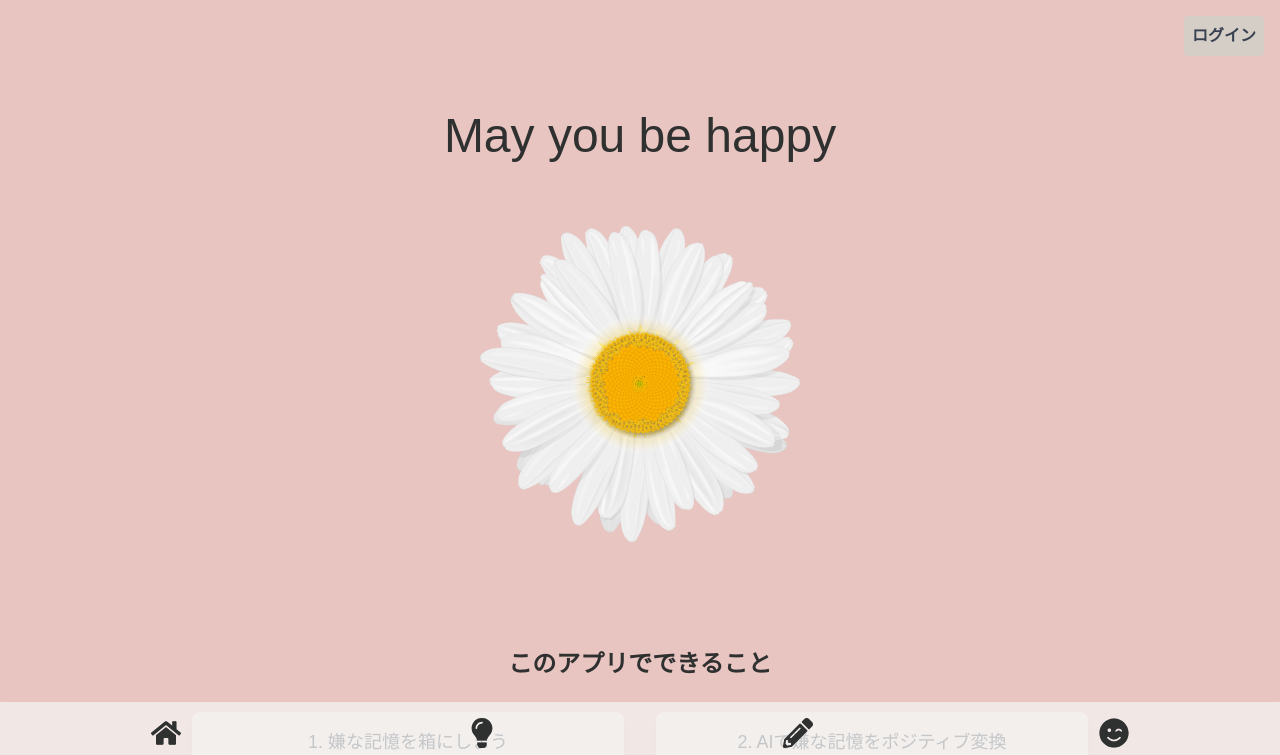
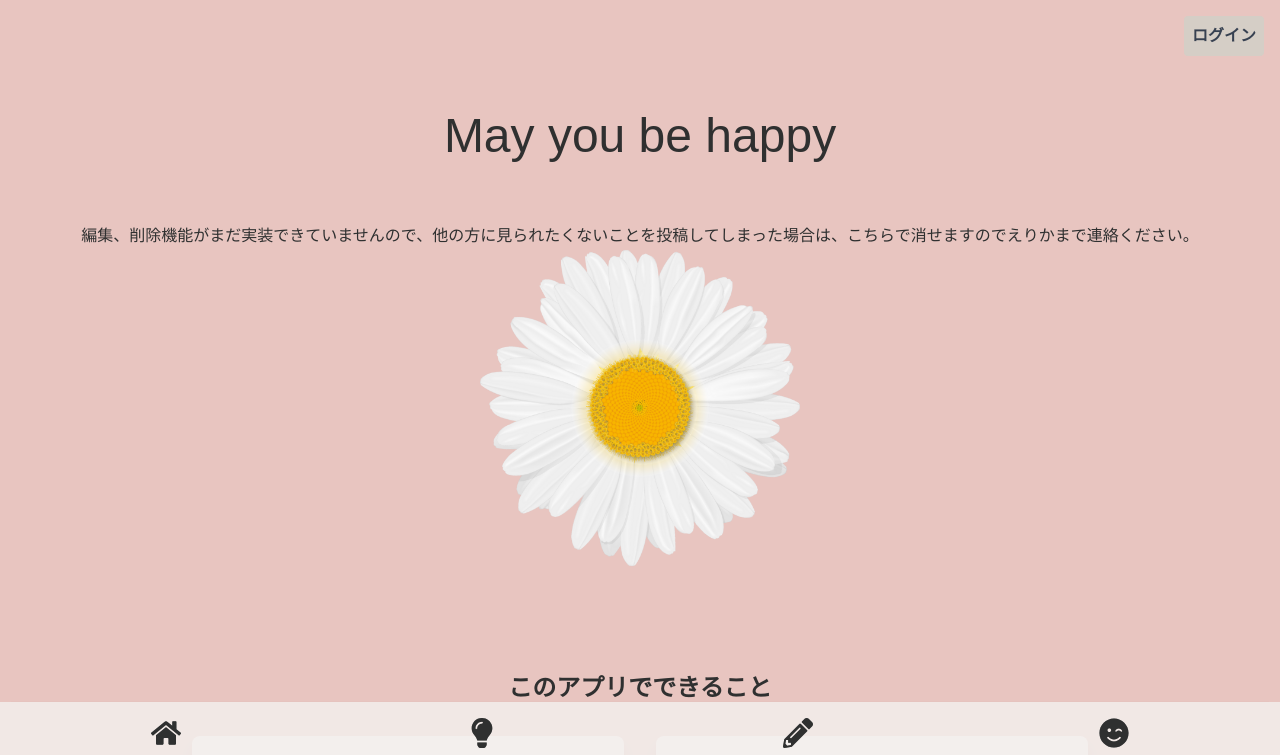
Before and after one commit to erika-to-omochi/be-happy-front, a Next.js app: page / in a window 1280 px wide. Shown: the top 755 px of the page. Built offline with nearby package versions, Linux system fonts and the light colour scheme; a web font is replaced by a local one.

Commit message:
footerの順序を変更

```diff
--- a/src/app/page.jsx
+++ b/src/app/page.jsx
@@ -10,6 +10,7 @@ function App() {
   return (
     <div className="min-h-screen flex flex-col items-center justify-center p-4 bg-[#E8C5C0]">
       <h1 className="text-6xl lg:text-5xl md:text-5xl sm:text-4xl mb-16 mt-24">May you be happy</h1>
+      <p>編集、削除機能がまだ実装できていませんので、他の方に見られたくないことを投稿してしまった場合は、こちらで消せますのでえりかまで連絡ください。</p>
       <div className="flex justify-center">
         <Image
           src="/6.png"
```
